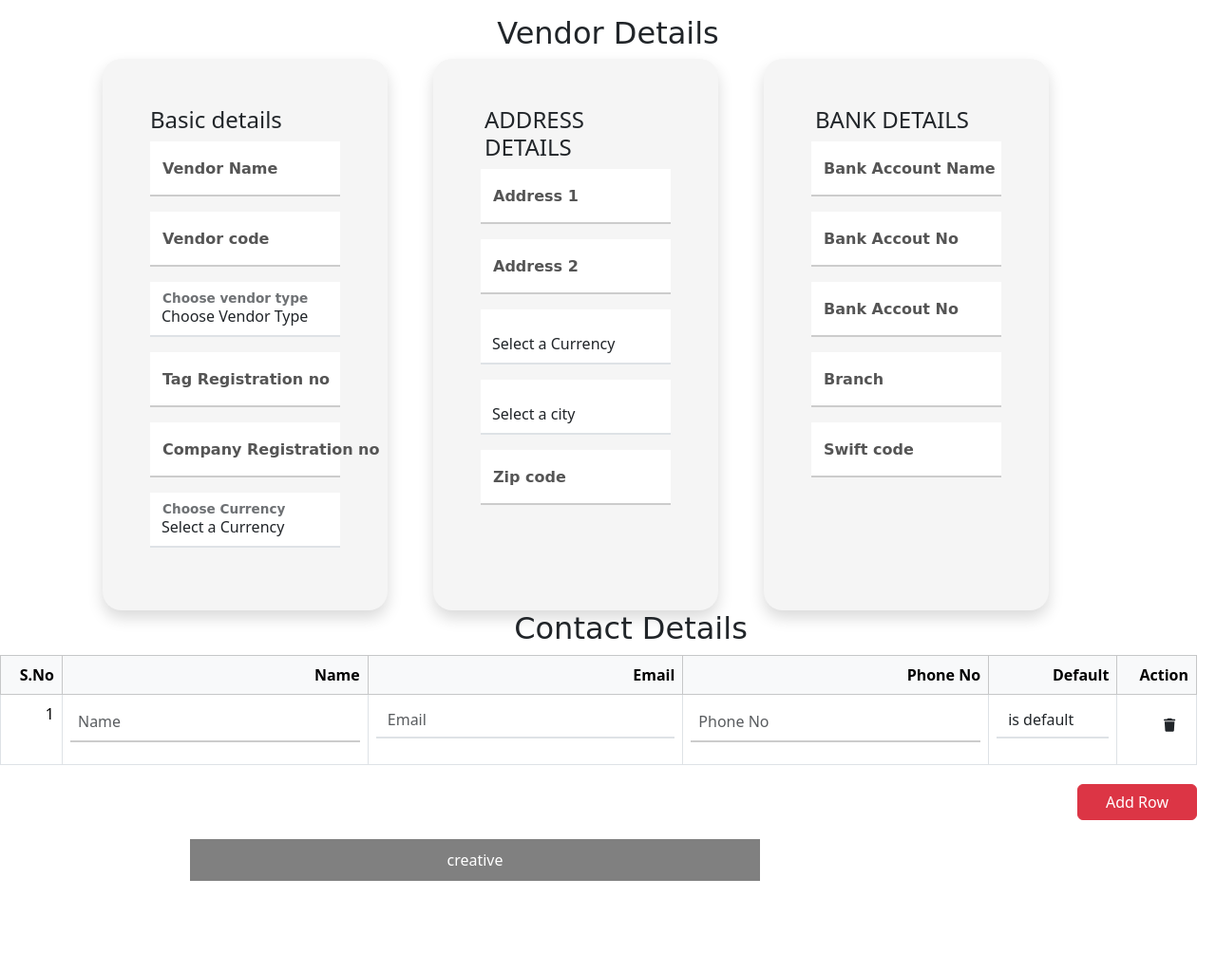
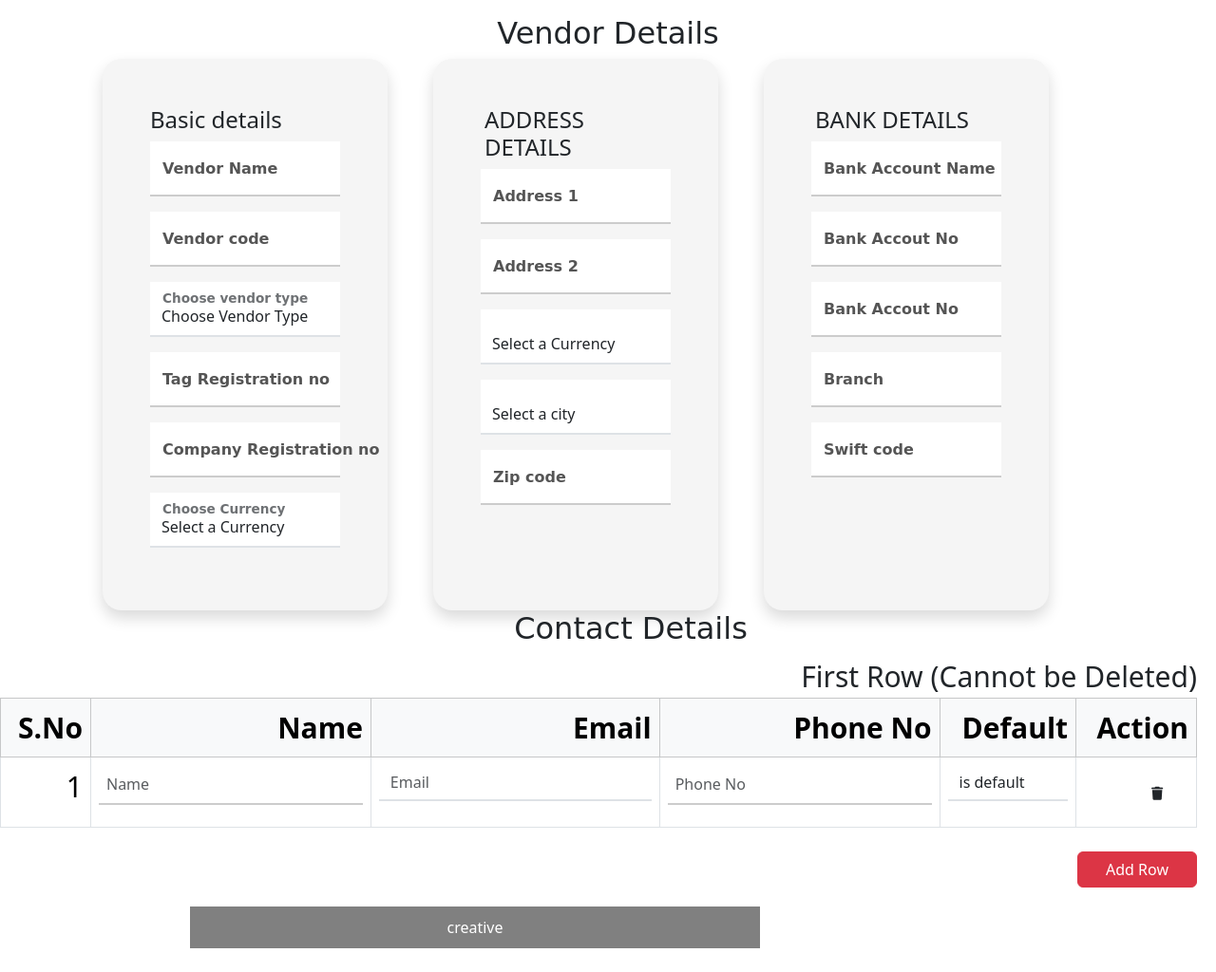
Before and after one commit to pavithradhinakaran26/Task-1, a plain HTML site: page table1.html in a window 1280 px wide. Shown: the whole page at 95% size. Before the commit the page ends 953 px from the top, so only its background shows below. Drawn offline with nearby package versions, Linux system fonts and the light colour scheme.

Commit message:
today task

```diff
--- a/style.css
+++ b/style.css
@@ -114,6 +114,9 @@ button{
 
 }
 
+.bold{
+    font-size:30px ;
+}
 
 
 
--- a/table1.html
+++ b/table1.html
@@ -172,7 +172,7 @@
                     </tr>
                 </thead>
                 <tbody>
-                    <!-- First Row (Cannot be Deleted) -->
+                    First Row (Cannot be Deleted)
                     <tr>
                         <td>1</td>
                         <div class="form-floating">
```
Also changed, not shown: table1.js (+27 -1 lines).
